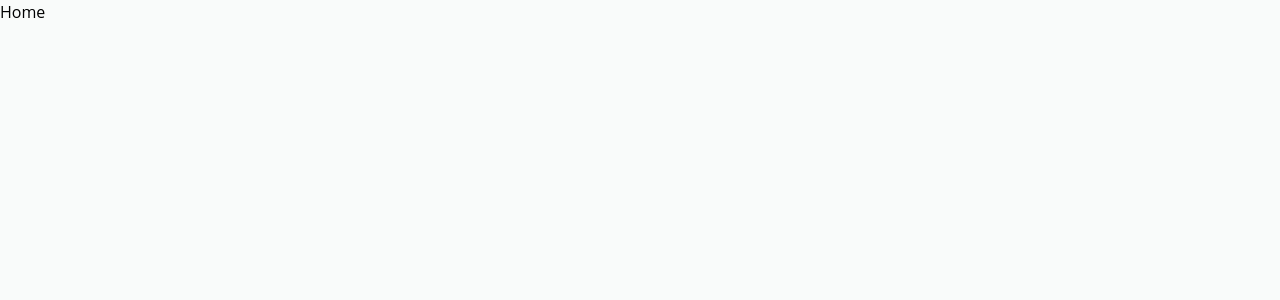
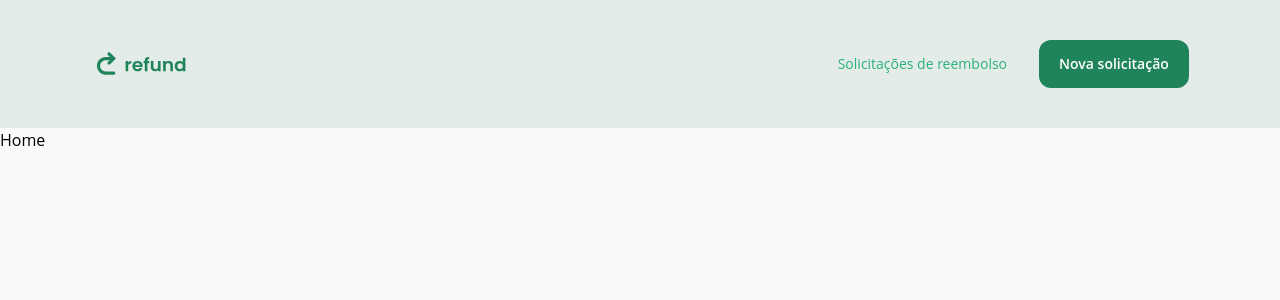
Before and after one commit to ThiagoSCarv/react_refund2.0, a React (Vite) app: page / in a window 1280 px wide. Shown: the top 300 px of the page. Built offline with nearby package versions, Linux system fonts and the light colour scheme.

Commit message:
feat: Layout concluido

```diff
--- /dev/null
+++ b/src/components/NavLink.tsx
@@ -0,0 +1,33 @@
+import { NavLink as RouterNavLink, type NavLinkProps } from "react-router";
+import { tv, type VariantProps } from "tailwind-variants";
+
+const navLinkStyles = tv({
+	base: [
+		"text-sm font-medium",
+		"text-gray-200 transition-colors duration-150",
+		"hover:text-green-200",
+	],
+	variants: {
+		isActive: {
+			true: "text-green-200",
+		},
+	},
+});
+
+type NavLinkVariants = VariantProps<typeof navLinkStyles>;
+
+type CustomNavLinkProps = Omit<NavLinkProps, "className"> &
+	NavLinkVariants & {
+		className?: string;
+	};
+
+export function NavLink({ children, className, ...props }: CustomNavLinkProps) {
+	return (
+		<RouterNavLink
+			className={({ isActive }) => navLinkStyles({ isActive, className })}
+			{...props}
+		>
+			{children}
+		</RouterNavLink>
+	);
+}
--- a/src/index.css
+++ b/src/index.css
@@ -14,3 +14,10 @@
 
   --font-sans: "Open Sans", sans-serif;
 }
+
+@layer base {
+  body {
+    background-color: var(--color-gray-500);
+    font-family: var(--font-sans);
+  }
+}
--- a/src/pages/LayoutMain.tsx
+++ b/src/pages/LayoutMain.tsx
@@ -1,8 +1,31 @@
-import { Outlet } from "react-router";
+import { Link, Outlet, useNavigate } from "react-router";
+
+import { Button } from "../components/Button";
+import { NavLink } from "../components/NavLink";
+
+function Header() {
+	const navigate = useNavigate();
+
+	return (
+		<header className="flex items-center justify-between bg-gray-400 py-10 px-[5.7rem]">
+			<Link to="/">
+				<img src="/Logo.svg" alt="refund" />
+			</Link>
+
+			<nav className="flex items-center gap-8">
+				<NavLink to="/">Solicitações de reembolso</NavLink>
+				<Button className="w-auto" onClick={() => navigate("/new-refund")}>
+					Nova solicitação
+				</Button>
+			</nav>
+		</header>
+	);
+}
 
 export function LayoutMain() {
 	return (
 		<div className="min-h-screen bg-gray-500">
+			<Header />
 			<Outlet />
 		</div>
 	);
```
